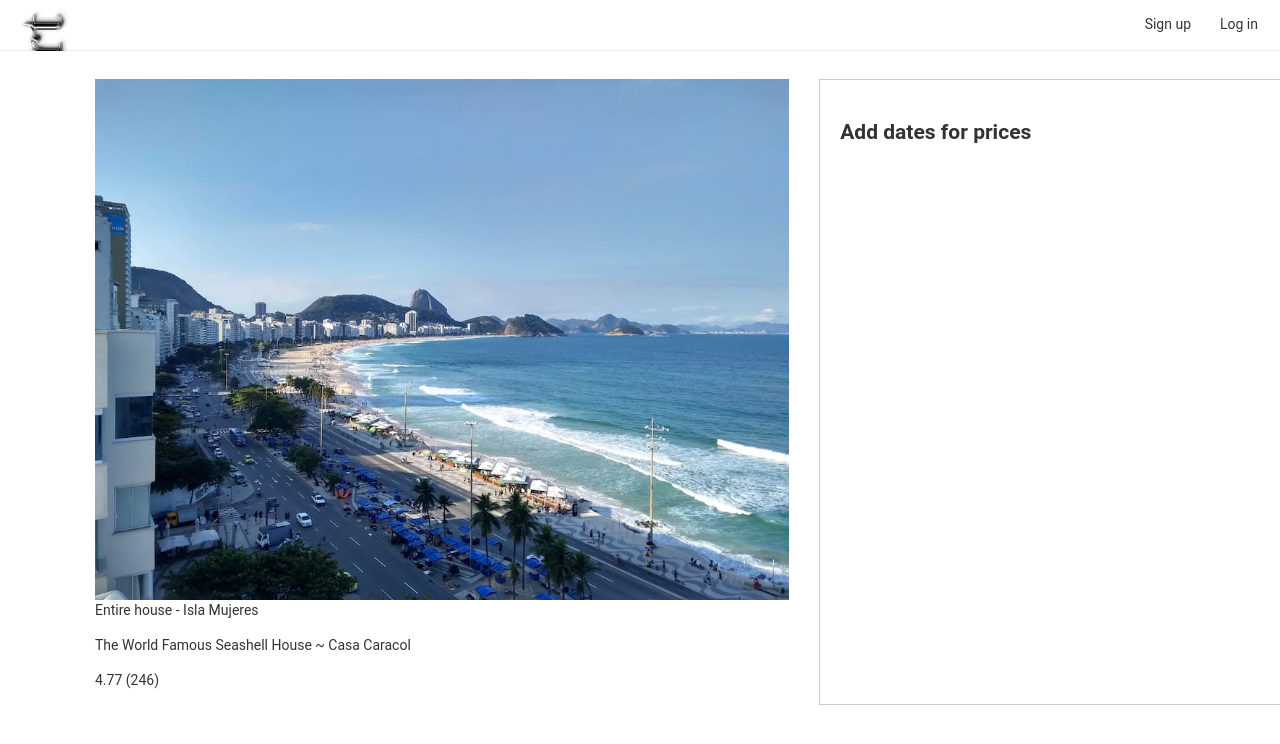
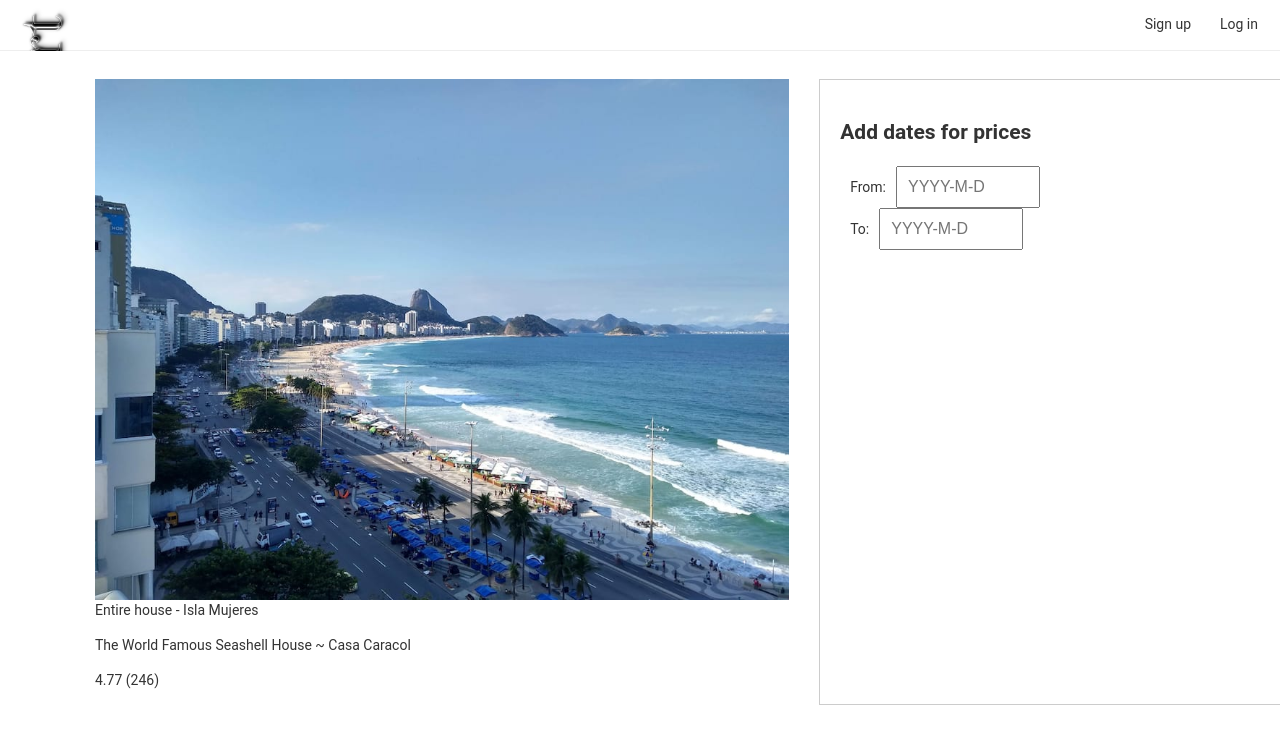
Before and after one commit to progspectar/nextbnb, a Next.js app: page /houses/1523 in a window 1280 px wide. Shown: the top 744 px of the page. Built offline with nearby package versions, Linux system fonts and the light colour scheme.

Commit message:
feat: add the calendar (date picker)

```diff
--- /dev/null
+++ b/components/DateRangePicker.js
@@ -0,0 +1,35 @@
+import DayPickerInput from 'react-day-picker/DayPickerInput';
+import 'react-day-picker/lib/style.css';
+
+export default () => (
+  <div>
+    <div className='date-range-picker-container'></div>
+    <div>
+      <label>From:</label>
+      <DayPickerInput />
+    </div>
+    <div>
+      <label>To:</label>
+      <DayPickerInput />
+    </div>
+    <style jsx>{`
+      .date-range-picker-container div {
+        display: grid;
+        border: 1px solid #ddd;
+        grid-template-columns: 30% 70%;
+        padding: 10px;
+      }
+      label {
+        padding: 10px;
+        text-align: right;
+      }
+    `}</style>
+    <style jsx global>{`
+      .DayPickerInput input {
+        width: 120px;
+        padding: 10px;
+        font-size: 16px;
+      }
+    `}</style>
+  </div>
+);
--- /dev/null
+++ b/next.config.js
@@ -0,0 +1,2 @@
+const withCSS = require('@zeit/next-css')
+module.exports = withCSS()
--- a/package.json
+++ b/package.json
@@ -2,7 +2,6 @@
   "name": "nextbnb",
   "version": "1.0.0",
   "description": "",
-  "main": "index.js",
   "main": "index.js",
   "scripts": {
     "dev": "next",
@@ -13,8 +12,10 @@
   "author": "",
   "license": "ISC",
   "dependencies": {
+    "@zeit/next-css": "^1.0.1",
     "next": "^9.1.2",
     "react": "^16.11.0",
+    "react-day-picker": "^7.4.10",
     "react-dom": "^16.11.0"
   }
 }
--- a/pages/houses/[id].js
+++ b/pages/houses/[id].js
@@ -1,5 +1,7 @@
 import Head from 'next/head';
 import Layout from '../../components/Layout';
+import DateRangePicker from '../../components/DateRangePicker';
+
 import houses from '../houses.json';
 
 const House = (props) => (
@@ -21,6 +23,7 @@ const House = (props) => (
         </article>
         <aside>
           <h2>Add dates for prices</h2>
+          <DateRangePicker />
         </aside>
 
         <style jsx>{`
```
Also changed, not shown: 2 other files (tests, documents, lock files or other folders).
